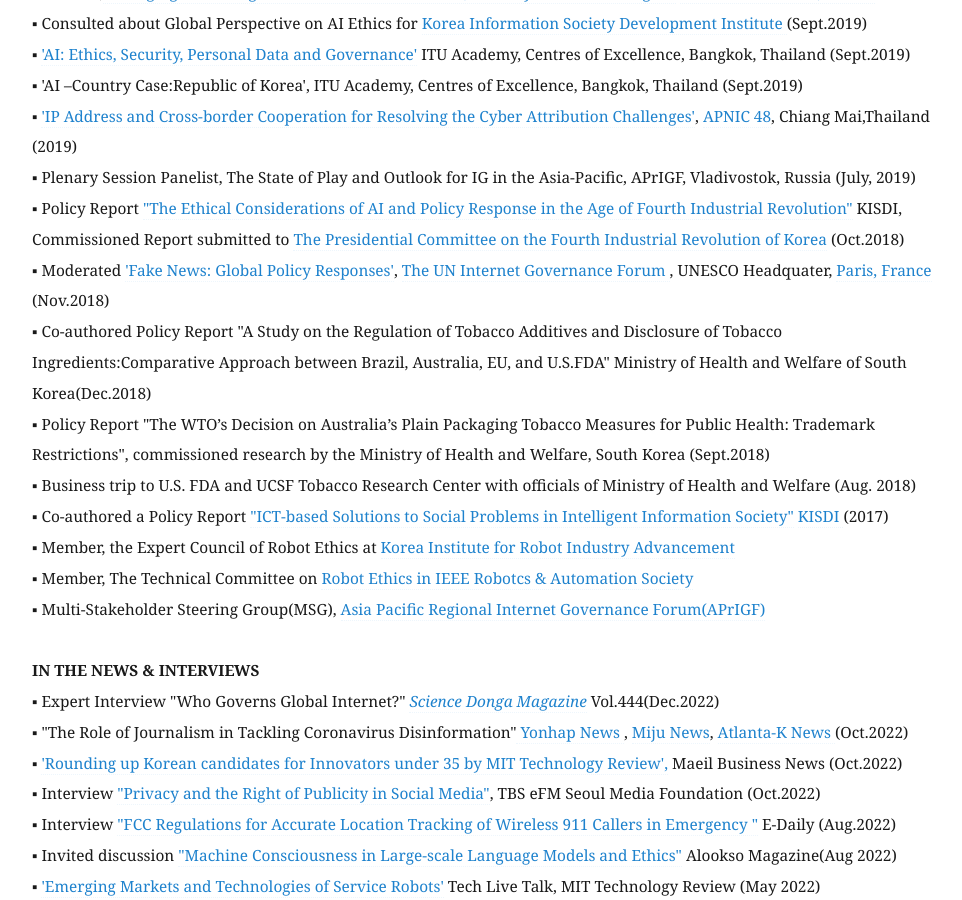
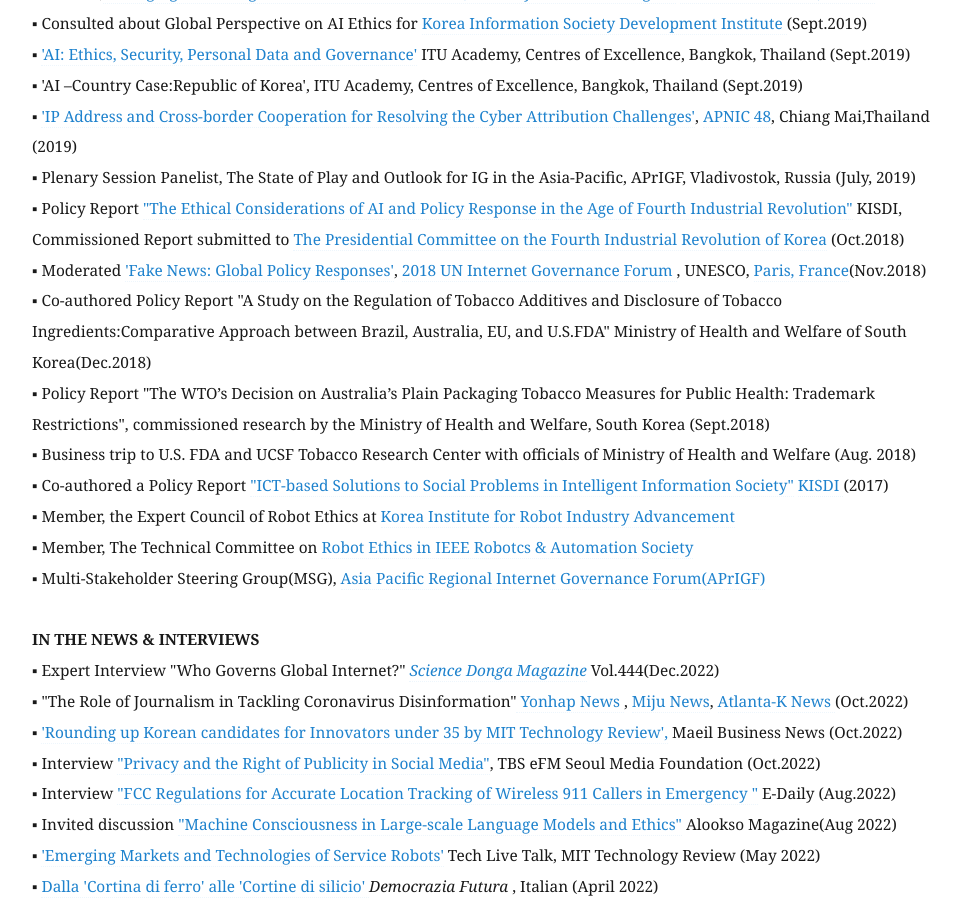
Before and after one commit to eunchangchoi/eunchangchoi.github.io, a Jekyll site: the page built from index.md, in a window 1280 px wide and 900 px high, scrolled down 6211 px. Shown: the whole window, without its empty margins (68-1030 px from the left). Built offline with Jekyll 4.4.1, drawn with Linux system fonts in a browser that asks for light colours.

Commit message:
Update index.md

```diff
--- a/index.md
+++ b/index.md
@@ -147,7 +147,7 @@
 ▪ <a href="https://youtu.be/uRsC_ypHGCg?t=1348">'IP Address and Cross-border Cooperation for Resolving the Cyber Attribution Challenges'</a>, <a href="https://conference.apnic.net/48/program/schedule/#/day/6/cooperation-sig"> APNIC 48</a>, Chiang Mai,Thailand (2019) <br>
 ▪ Plenary Session Panelist, The State of Play and Outlook for IG in the Asia-Pacific, APrIGF, Vladivostok, Russia (July, 2019)<br>
 ▪ Policy Report <a href="https://bit.ly/3qgZ63S">"The Ethical Considerations of AI and Policy Response in the Age of Fourth Industrial Revolution"</a> KISDI, Commissioned Report submitted to <a href="https://policy.nl.go.kr/cmmn/FileDown.do?atchFileId=221994&fileSn=63436">The Presidential Committee on the Fourth Industrial Revolution of Korea</a> (Oct.2018) <br>
-▪ Moderated <a href="https://www.youtube.com/watch?v=quo1DLyitf8&feature=youtu.be&t=1004">'Fake News: Global Policy Responses'</a>, <a href="https://www.intgovforum.org/en/content/igf-2018-day-2-salle-xii-nri-session-on-fakenews"> The UN Internet Governance Forum </a>, UNESCO Headquater, <a href="https://igf2018.fr/"> Paris, France </a>(Nov.2018) <br>
+▪ Moderated <a href="https://www.youtube.com/watch?v=quo1DLyitf8&feature=youtu.be&t=1004">'Fake News: Global Policy Responses'</a>, <a href="https://www.intgovforum.org/en/content/igf-2018-day-2-salle-xii-nri-session-on-fakenews"> 2018 UN Internet Governance Forum </a>, UNESCO, <a href="https://igf2018.fr/"> Paris, France</a>(Nov.2018) <br>
 ▪ Co-authored Policy Report "A Study on the Regulation of Tobacco Additives and Disclosure of Tobacco Ingredients:Comparative Approach between Brazil, Australia, EU, and U.S.FDA" Ministry of Health and Welfare of South Korea(Dec.2018) <br>
 ▪ Policy Report "The WTO’s Decision on Australia’s Plain Packaging Tobacco Measures for Public Health: Trademark Restrictions", commissioned research by the Ministry of Health and Welfare, South Korea (Sept.2018)<br>
 ▪ Business trip to U.S. FDA and UCSF Tobacco Research Center with officials of Ministry of Health and Welfare (Aug. 2018) <br>
```
